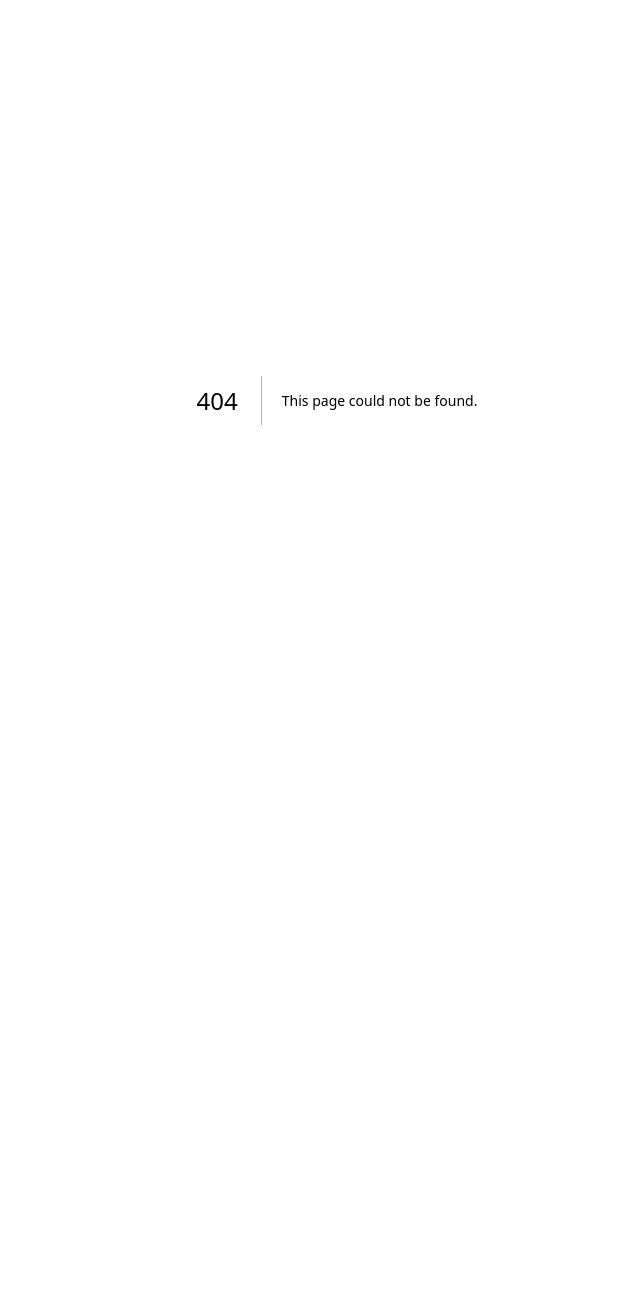
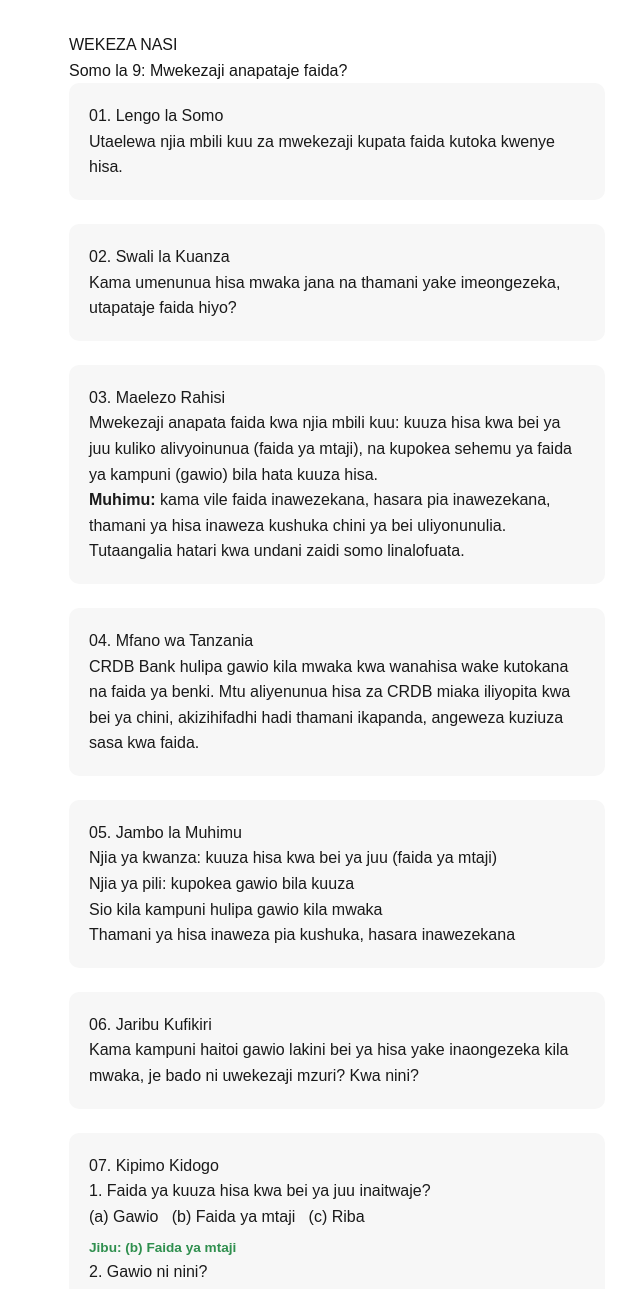
Before and after one commit to sadikiabubakari698-crypto/wekeza_nasi, a Next.js app in the folder wekeza-nasi-app/: page /somo9 in a window 1280 px wide. Before the commit this address had no page. Shown: the top 1289 px of the page, without its empty margins (303-943 px from the left). Before the commit the page ends 800 px from the top, so only its background shows below. Built offline with nearby package versions, Linux system fonts and the light colour scheme.

Commit message:
Add Somo la 9, update navigation

```diff
--- a/wekeza-nasi-app/app/page.js
+++ b/wekeza-nasi-app/app/page.js
@@ -9,6 +9,7 @@ export default function Home() {
     { href: "/somo6", title: "Somo 6: DSE ni nini?", icon: "mche" },
     { href: "/somo7", title: "Somo 7: Hisa inanunuaje na kuuzwaje?", icon: "mche" },
     { href: "/somo8", title: "Somo 8: Bei ya hisa hupanda na kushuka kwa nini?", icon: "mti" },
+    { href: "/somo9", title: "Somo 9: Mwekezaji anapataje faida?", icon: "mti" },
   ];
   return (
     <main style={{ padding: "2rem", maxWidth: "600px", margin: "0 auto", fontFamily: "sans-serif", lineHeight: 1.6 }}>
--- a/wekeza-nasi-app/app/somo8/page.js
+++ b/wekeza-nasi-app/app/somo8/page.js
@@ -67,7 +67,7 @@ export default function Somo8() {
         <p>Somo 9: Mwekezaji anapataje faida?</p>
       </div>
 
-      <p><a href="/somo7">&larr; Somo la 7</a></p>
+      <p><a href="/somo7" style={{ marginRight: "1.5rem" }}>&larr; Somo la 7</a><a href="/somo9" style={{ fontWeight: "bold" }}>Endelea na Somo la 9 &rarr;</a></p>
     </main>
   );
 }
--- /dev/null
+++ b/wekeza-nasi-app/app/somo9/page.js
@@ -0,0 +1,77 @@
+export default function Somo9() {
+  return (
+    <main style={{ padding: "2rem", maxWidth: "600px", margin: "0 auto", fontFamily: "sans-serif", lineHeight: 1.6 }}>
+      <h1>WEKEZA NASI</h1>
+      <h2>Somo la 9: Mwekezaji anapataje faida?</h2>
+
+      <div className="lesson-box">
+        <h3>01. Lengo la Somo</h3>
+        <p>Utaelewa njia mbili kuu za mwekezaji kupata faida kutoka kwenye hisa.</p>
+      </div>
+
+      <div className="lesson-box">
+        <h3>02. Swali la Kuanza</h3>
+        <p>Kama umenunua hisa mwaka jana na thamani yake imeongezeka, utapataje faida hiyo?</p>
+      </div>
+
+      <div className="lesson-box">
+        <h3>03. Maelezo Rahisi</h3>
+        <p>
+          Mwekezaji anapata faida kwa njia mbili kuu: kuuza hisa kwa bei ya
+          juu kuliko alivyoinunua (faida ya mtaji), na kupokea sehemu ya
+          faida ya kampuni (gawio) bila hata kuuza hisa.
+        </p>
+        <p>
+          <strong>Muhimu:</strong> kama vile faida inawezekana, hasara pia
+          inawezekana, thamani ya hisa inaweza kushuka chini ya bei
+          uliyonunulia. Tutaangalia hatari kwa undani zaidi somo linalofuata.
+        </p>
+      </div>
+
+      <div className="lesson-box">
+        <h3>04. Mfano wa Tanzania</h3>
+        <p>
+          CRDB Bank hulipa gawio kila mwaka kwa wanahisa wake kutokana na
+          faida ya benki. Mtu aliyenunua hisa za CRDB miaka iliyopita kwa
+          bei ya chini, akizihifadhi hadi thamani ikapanda, angeweza
+          kuziuza sasa kwa faida.
+        </p>
+      </div>
+
+      <div className="lesson-box">
+        <h3>05. Jambo la Muhimu</h3>
+        <ul>
+          <li>Njia ya kwanza: kuuza hisa kwa bei ya juu (faida ya mtaji)</li>
+          <li>Njia ya pili: kupokea gawio bila kuuza</li>
+          <li>Sio kila kampuni hulipa gawio kila mwaka</li>
+          <li>Thamani ya hisa inaweza pia kushuka, hasara inawezekana</li>
+        </ul>
+      </div>
+
+      <div className="lesson-box">
+        <h3>06. Jaribu Kufikiri</h3>
+        <p>Kama kampuni haitoi gawio lakini bei ya hisa yake inaongezeka kila mwaka, je bado ni uwekezaji mzuri? Kwa nini?</p>
+      </div>
+
+      <div className="lesson-box">
+        <h3>07. Kipimo Kidogo</h3>
+        <p>1. Faida ya kuuza hisa kwa bei ya juu inaitwaje?<br />(a) Gawio &nbsp; (b) Faida ya mtaji &nbsp; (c) Riba</p>
+        <p className="quiz-answer">Jibu: (b) Faida ya mtaji</p>
+        <p>2. Gawio ni nini?<br />(a) Deni la kulipa &nbsp; (b) Sehemu ya faida ya kampuni kwa wanahisa &nbsp; (c) Kodi</p>
+        <p className="quiz-answer">Jibu: (b) Sehemu ya faida ya kampuni kwa wanahisa</p>
+      </div>
+
+      <div className="lesson-box">
+        <h3>08. Muhtasari wa Dakika 1</h3>
+        <p>Mwekezaji anapata faida kwa kuuza hisa kwa bei ya juu au kupokea gawio, lakini hasara pia inawezekana.</p>
+      </div>
+
+      <div className="lesson-box">
+        <h3>09. Hatua Inayofuata</h3>
+        <p>Somo 10: Hatari ya uwekezaji ni nini?</p>
+      </div>
+
+      <p><a href="/somo8">&larr; Somo la 8</a></p>
+    </main>
+  );
+}
```
